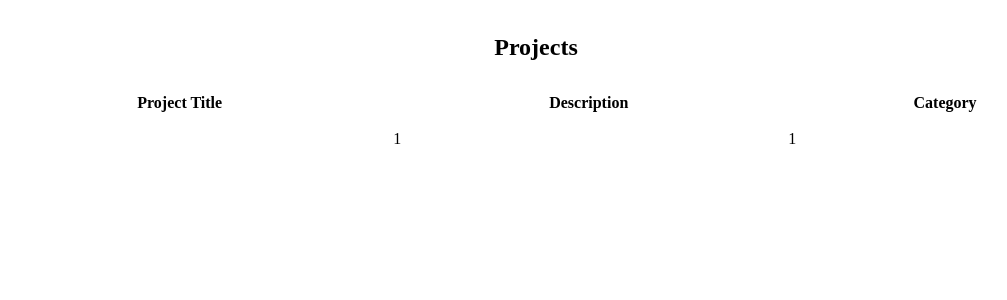
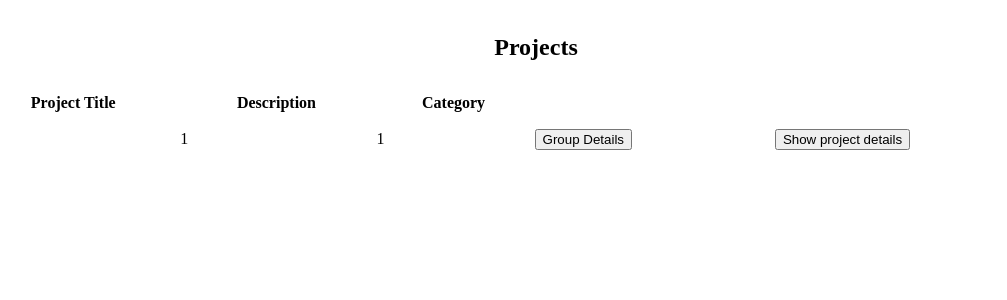
Before and after one commit to zawad-monsur/Project-Showcase-Management, a PHP site: page /Manage_projects_faculty.php in a window 1280 px wide. Shown: the top 300 px of the page, without its empty margins (104-1111 px from the left). Run offline with PHP 8.4, Linux system fonts and the light colour scheme; tables that the repository leaves empty hold one stand-in row (values such as "Sample post"); data that the repository does not hold is empty.

Commit message:
button added for group details and project details

```diff
--- a/Manage_projects_faculty.php
+++ b/Manage_projects_faculty.php
@@ -22,6 +22,7 @@
 			  <th>Project Title </th>
               <th>Description</th>
               <th>Category </th>
+              <th></th>
 
 
 
@@ -39,6 +40,12 @@
 		<td><?php echo $rows['project_title']; ?></td>
         <td><?php echo $rows['description']; ?></td>
         <td><?php echo $rows['category']; ?></td>
+        <td><button type="button" class="btn btn-primary" data-bs-toggle="modal" data-bs-target="#staticBackdrop">
+                        Group Details
+                    </button></td>
+        <td><button type="button" class="btn btn-primary">
+                        Show project details
+            </button></td>
         </tr>
 
 
```
